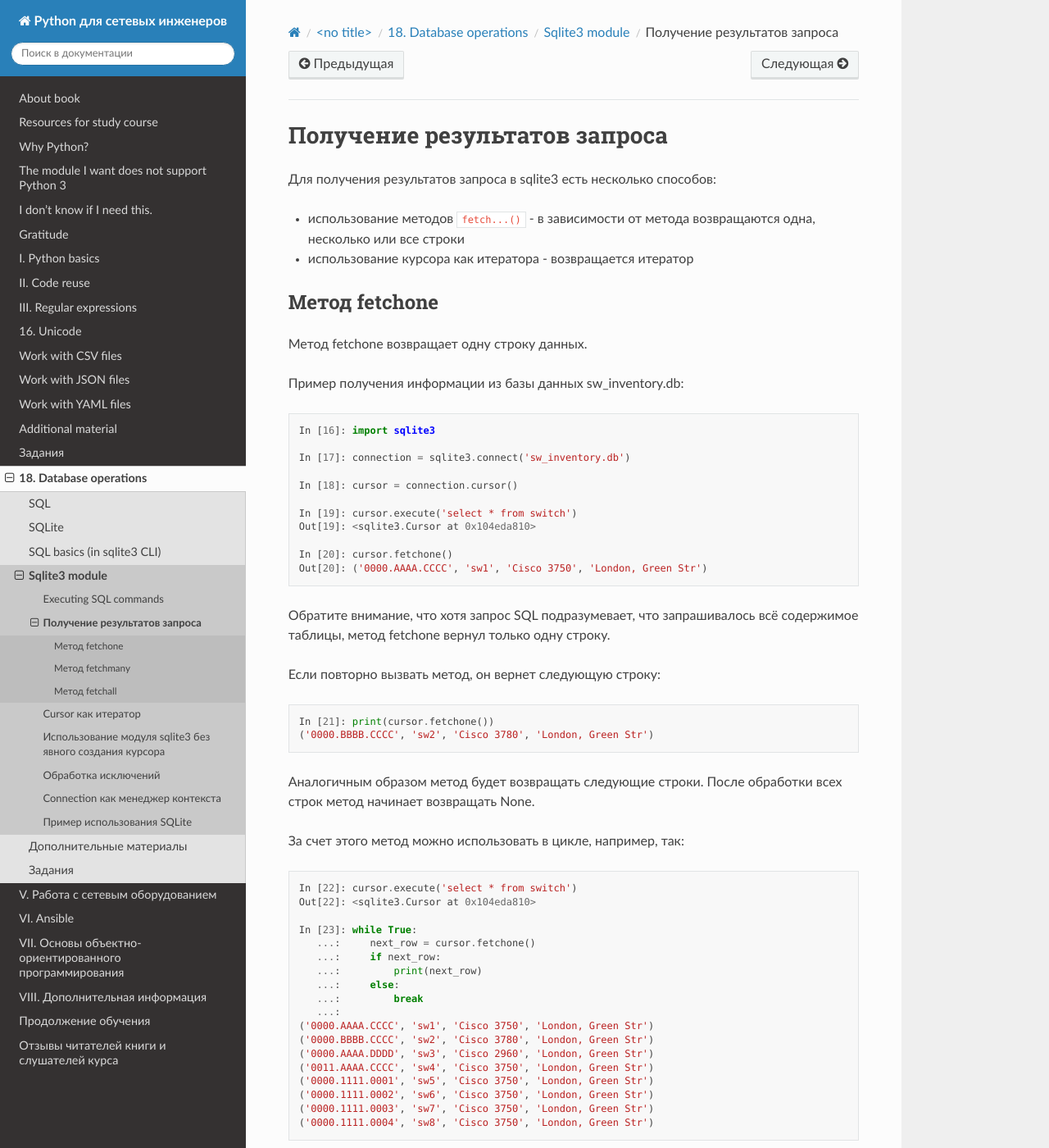
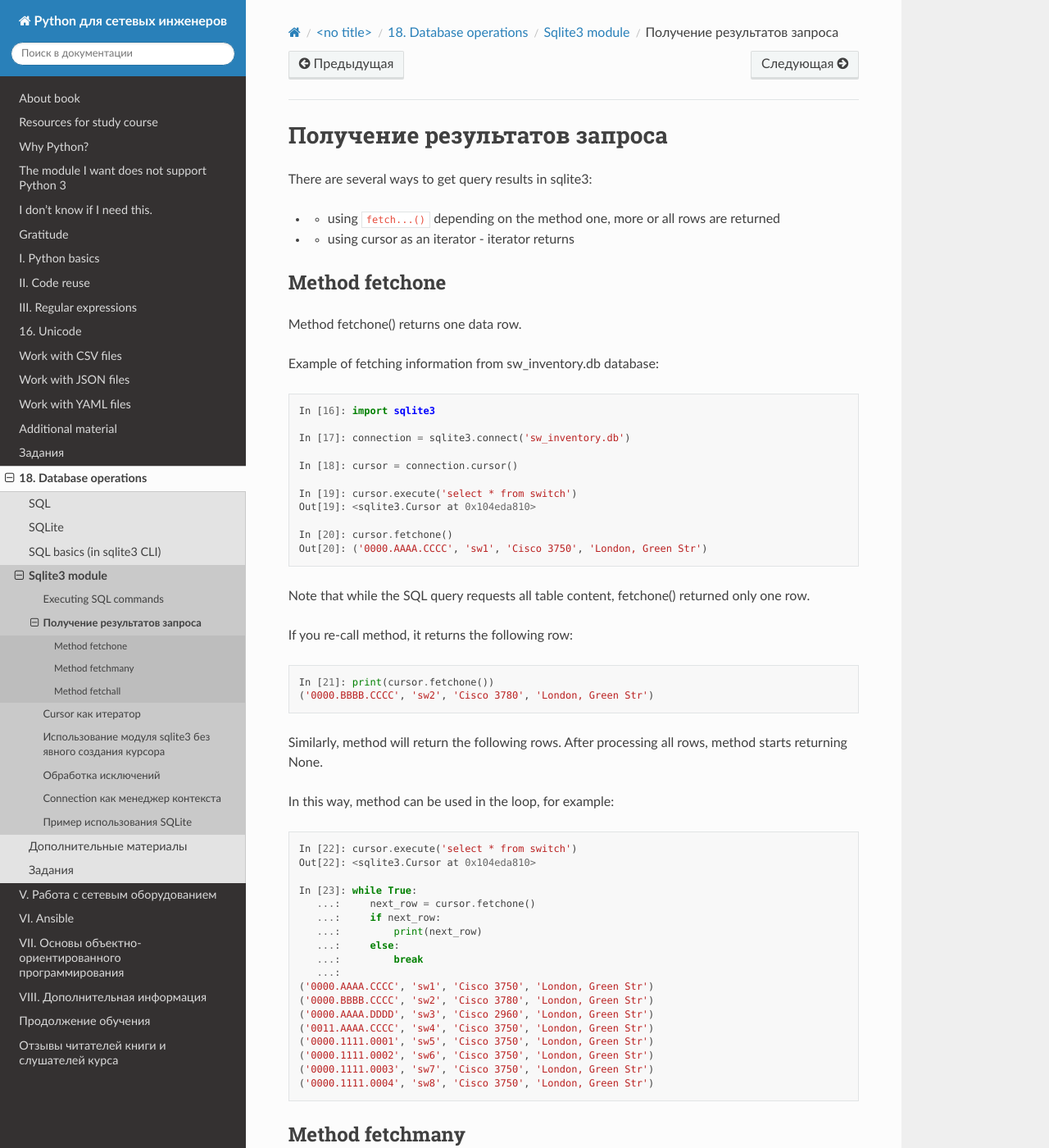
Before and after one commit to Aidar5/nattoeng, a Sphinx documentation site: the page built from docs/source/book/18_db/sqlite3_fetch.rst, in a window 1280 px wide and 1400 px high. Shown: the whole window at 82% size. Built offline with Sphinx 7.4.7 and the Read the Docs theme 2.0.0, drawn with Linux system fonts in a browser that asks for light colours; pages that are not in the unit, such as notebooks, are missing from menus; some of the changed text lies outside the part shown.

Commit message:
Update sqlite3_fetch.rst

```diff
--- a/docs/source/book/18_db/sqlite3_fetch.rst
+++ b/docs/source/book/18_db/sqlite3_fetch.rst
@@ -1,18 +1,17 @@
 Получение результатов запроса
 -----------------------------
 
-Для получения результатов запроса в sqlite3 есть несколько способов:
+There are several ways to get query results in sqlite3:
 
-* использование методов ``fetch...()`` - в зависимости от метода
-  возвращаются одна, несколько или все строки
-* использование курсора как итератора - возвращается итератор
+* •	using ``fetch...()`` depending on the method one, more or all rows are returned
+* •	using cursor as an iterator - iterator returns
 
-Метод fetchone
+Method fetchone
 ^^^^^^^^^^^^^^
 
-Метод fetchone возвращает одну строку данных.
+Method fetchone() returns one data row.
 
-Пример получения информации из базы данных sw_inventory.db:
+Example of fetching information from sw_inventory.db database:
 
 .. code:: python
 
@@ -28,20 +27,18 @@
     In [20]: cursor.fetchone()
     Out[20]: ('0000.AAAA.CCCC', 'sw1', 'Cisco 3750', 'London, Green Str')
 
-Обратите внимание, что хотя запрос SQL подразумевает, что запрашивалось
-всё содержимое таблицы, метод fetchone вернул только одну строку.
+Note that while the SQL query requests all table content, fetchone() returned only one row.
 
-Если повторно вызвать метод, он вернет следующую строку:
+If you re-call method, it returns the following row:
 
 .. code:: python
 
     In [21]: print(cursor.fetchone())
     ('0000.BBBB.CCCC', 'sw2', 'Cisco 3780', 'London, Green Str')
 
-Аналогичным образом метод будет возвращать следующие строки. После
-обработки всех строк метод начинает возвращать None.
+Similarly, method will return the following rows. After processing all rows, method starts returning None.
 
-За счет этого метод можно использовать в цикле, например, так:
+In this way, method can be used in the loop, for example:
 
 .. code:: python
 
@@ -64,27 +61,25 @@
     ('0000.1111.0003', 'sw7', 'Cisco 3750', 'London, Green Str')
     ('0000.1111.0004', 'sw8', 'Cisco 3750', 'London, Green Str')
 
-Метод fetchmany
+Method fetchmany
 ^^^^^^^^^^^^^^^
 
-Метод fetchmany возвращает список строк данных.
+Method fetchmany() returns a list of data rows.
 
-Синтаксис метода:
+Method syntax:
 
 .. code:: python
 
     cursor.fetchmany([size=cursor.arraysize])
 
-С помощью параметра size можно указывать, какое количество строк
-возвращается. По умолчанию параметр size равен значению
-cursor.arraysize:
+Size parameter allows you to specify how many rows are returned. By default the size parameter is cursor.arraysize:
 
 .. code:: python
 
     In [24]: print(cursor.arraysize)
     1
 
-Например, таким образом можно возвращать по три строки из запроса:
+For example, you can return three rows at a time from query:
 
 .. code:: python
 
@@ -110,13 +105,12 @@ cursor.arraysize:
     [('0000.1111.0003', 'sw7', 'Cisco 3750', 'London, Green Str'),
      ('0000.1111.0004', 'sw8', 'Cisco 3750', 'London, Green Str')]
 
-Метод выдает нужное количество строк, а если строк осталось меньше, чем
-параметр size, то оставшиеся строки.
+Method displays required number of rows and if amount of rows are less than the size parameter, it returns remaining rows.
 
-Метод fetchall
+Method fetchall
 ^^^^^^^^^^^^^^
 
-Метод fetchall возвращает все строки в виде списка:
+Method fetchall() returns all rows as a list:
 
 .. code:: python
 
@@ -134,10 +128,9 @@ cursor.arraysize:
      ('0000.1111.0003', 'sw7', 'Cisco 3750', 'London, Green Str'),
      ('0000.1111.0004', 'sw8', 'Cisco 3750', 'London, Green Str')]
 
-Важный аспект работы метода - он возвращает все оставшиеся строки.
+An important aspect of method - it returns all remaining rows.
 
-То есть, если до метода fetchall использовался, например, метод
-fetchone, то метод fetchall вернет оставшиеся строки запроса:
+That is, if fetchone() method was used before fetchall(), then fetchall() would return remaining query rows:
 
 .. code:: python
 
@@ -159,4 +152,4 @@ fetchone, то метод fetchall вернет оставшиеся строк
      ('0000.1111.0003', 'sw7', 'Cisco 3750', 'London, Green Str'),
      ('0000.1111.0004', 'sw8', 'Cisco 3750', 'London, Green Str')]
 
-Метод fetchmany в этом аспекте работает аналогично.
+Method fetchmany() works similarly in this aspect.
```
